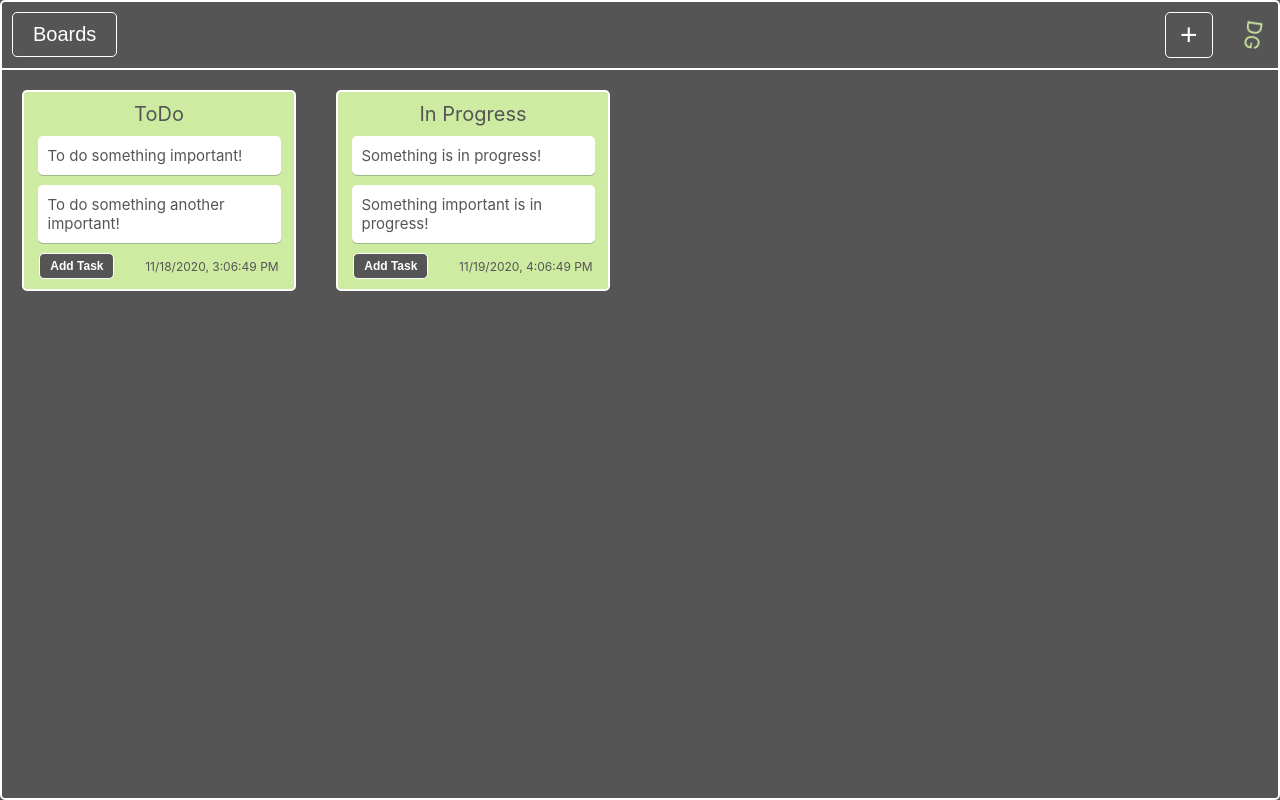
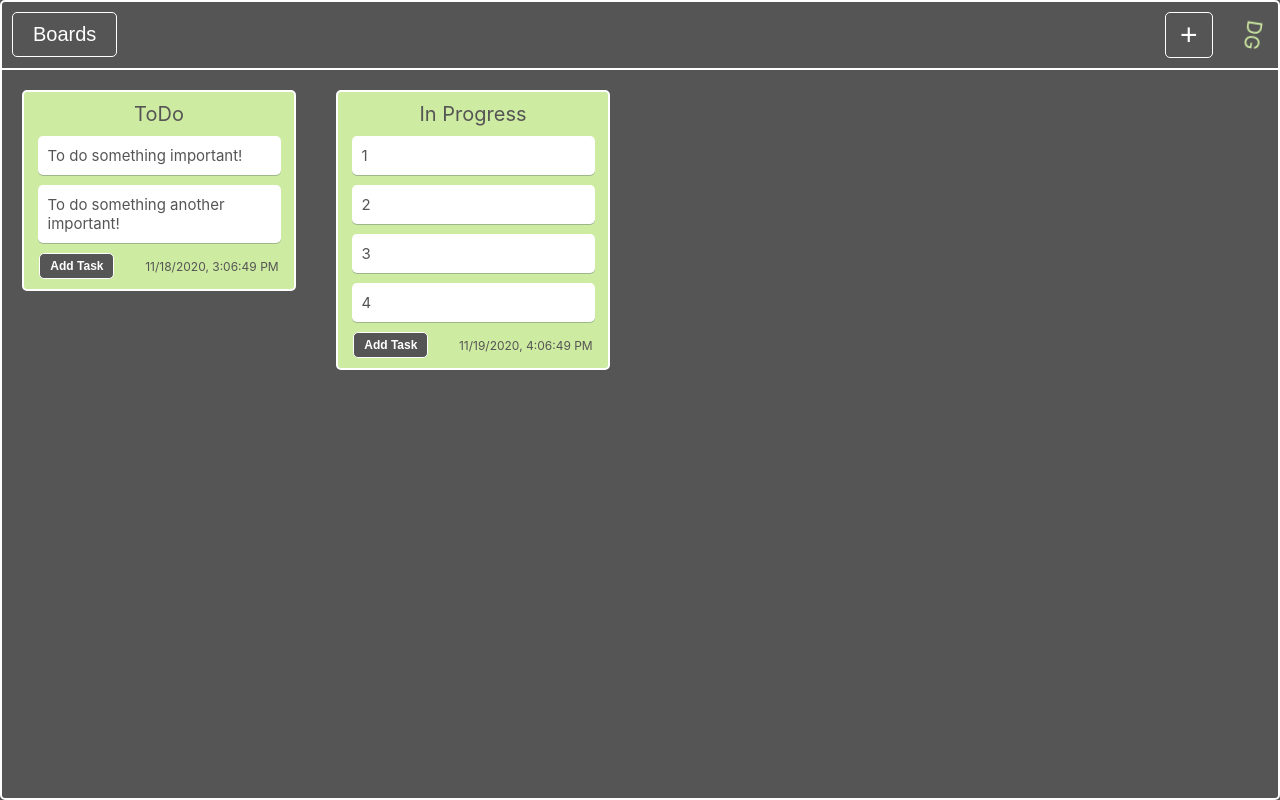
Before and after one commit to dima-red/trello, a React app: page / in a window 1280 px wide. Built offline with nearby package versions, Linux system fonts and the light colour scheme.

Commit message:
Add more tasks to initial state

```diff
--- a/src/views/BoardView/action.constants.js
+++ b/src/views/BoardView/action.constants.js
@@ -1,7 +1,7 @@
 const VIEW_NAME = 'BOARD_VIEW';
 
 export const BOARD_VIEW_TASK_LIST_ID = 1;
-export const BOARD_VIEW_TASK_ID = 3;
+export const BOARD_VIEW_TASK_ID = 6;
 
 export const ADD_NEW_LIST = `${VIEW_NAME}_ADD_NEW_LIST`;
 export const NAME_NEW_LIST = `${VIEW_NAME}_NAME_NEW_LIST`;
--- a/src/views/BoardView/reducer.js
+++ b/src/views/BoardView/reducer.js
@@ -33,11 +33,19 @@ const initialState = {
             summary: 'In Progress',
             tasks: {
                 2: {
-                    description: 'Something is in progress!',
+                    description: '1',
                     taskId: 2,
                 },
                 3: {
-                    description: 'Something important is in progress!',
+                    description: '2',
+                    taskId: 3,
+                },
+                4: {
+                    description: '3',
+                    taskId: 2,
+                },
+                5: {
+                    description: '4',
                     taskId: 3,
                 }
             },
```
